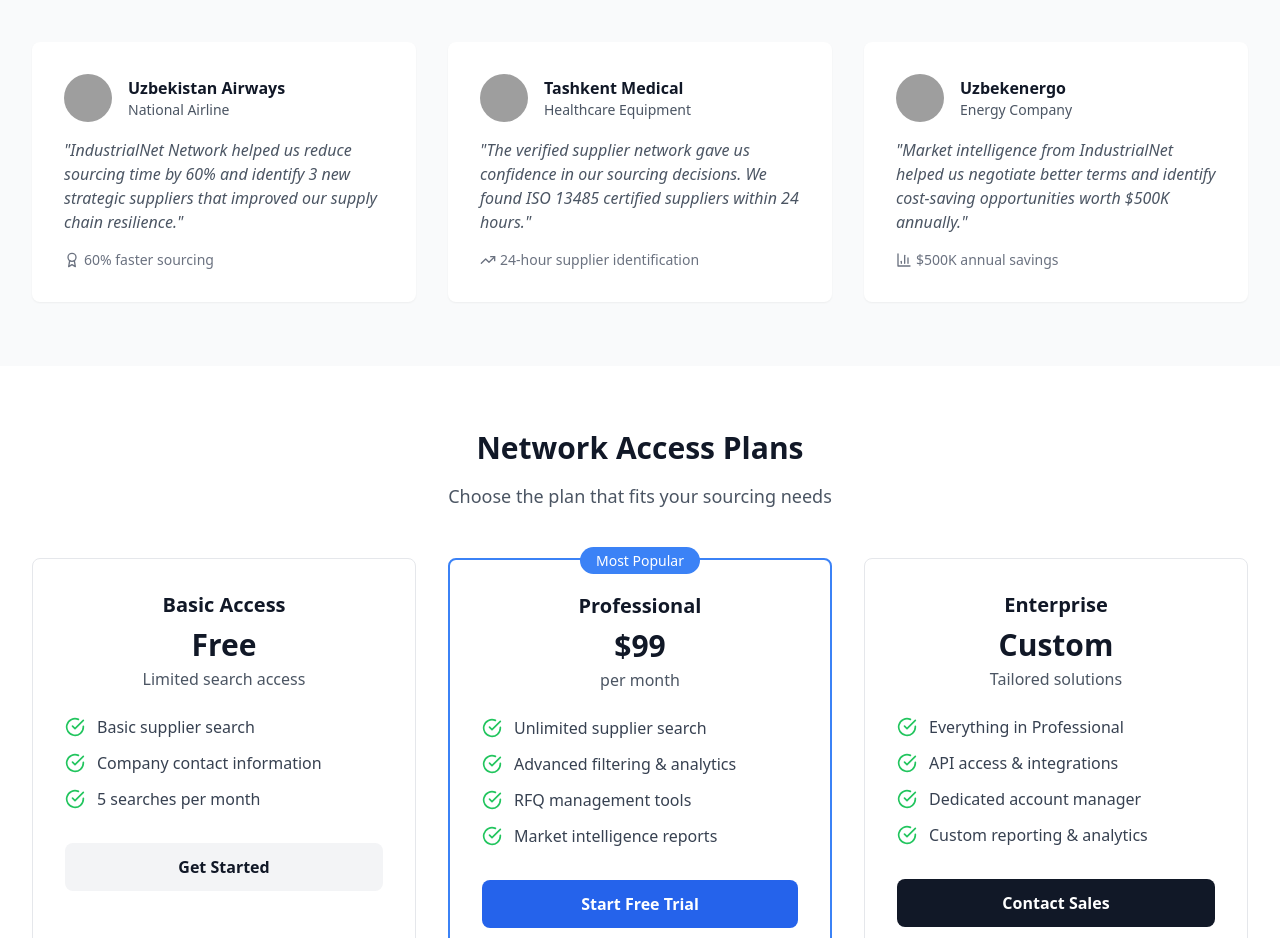
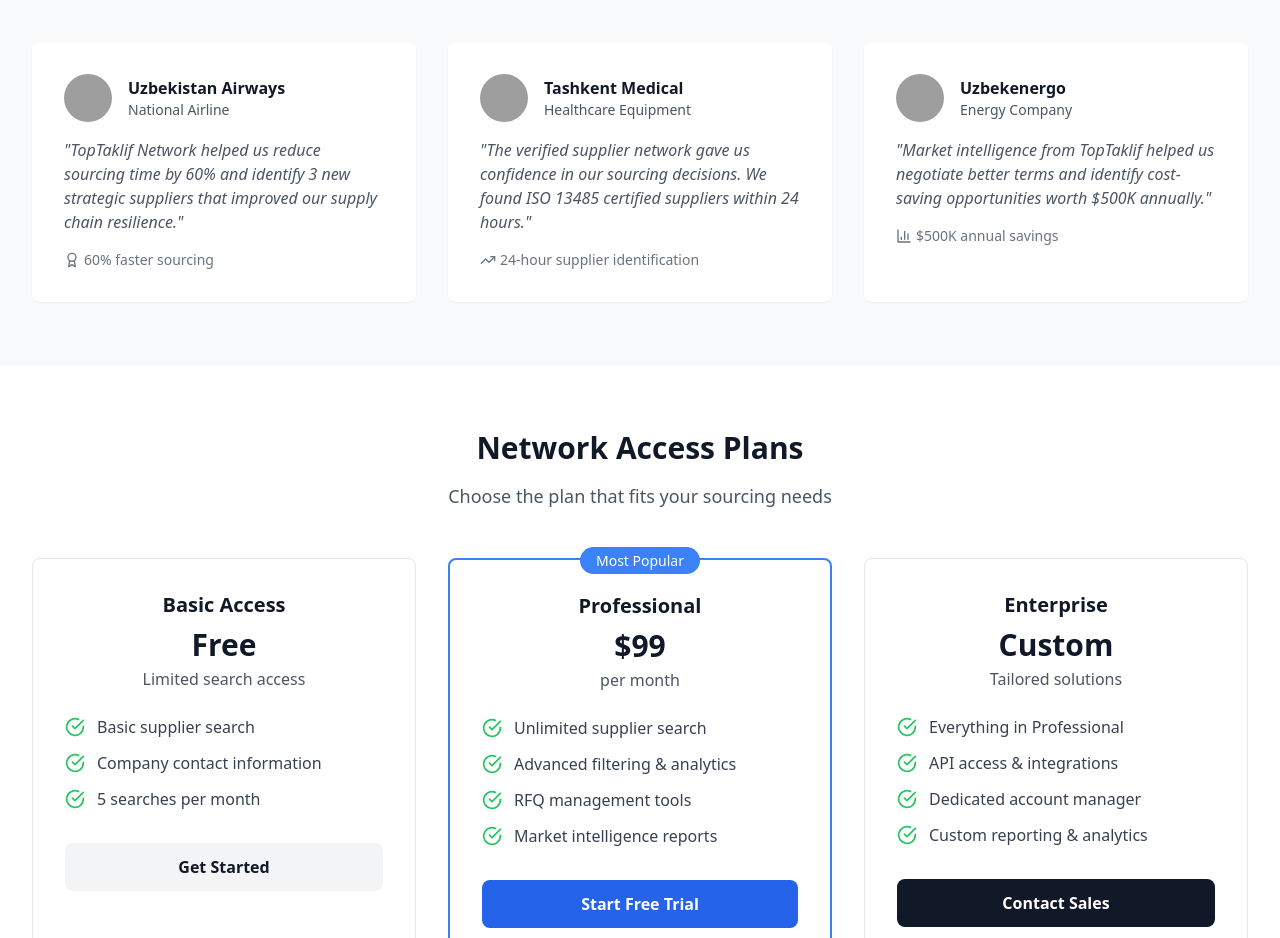
Before and after one commit to Latifkhonov/NewProject, a React (Vite) app: page / in a window 1280 px wide. Shown: the part 2220-3158 px from the top of the page. Built offline with nearby package versions, Linux system fonts and the light colour scheme; grey boxes are pictures that could not be loaded.

Commit message:
Update App.tsx

```diff
--- a/src/App.tsx
+++ b/src/App.tsx
@@ -608,7 +608,7 @@ const App: React.FC = () => {
                 </div>
               </div>
               <blockquote className="text-gray-600 italic mb-4">
-                "IndustrialNet Network helped us reduce sourcing time by 60% and identify 3 new strategic suppliers that improved our supply chain resilience."
+                "TopTaklif Network helped us reduce sourcing time by 60% and identify 3 new strategic suppliers that improved our supply chain resilience."
               </blockquote>
               <div className="flex items-center text-sm text-gray-500">
                 <Award className="h-4 w-4 mr-1" />
@@ -650,7 +650,7 @@ const App: React.FC = () => {
                 </div>
               </div>
               <blockquote className="text-gray-600 italic mb-4">
-                "Market intelligence from IndustrialNet helped us negotiate better terms and identify cost-saving opportunities worth $500K annually."
+                "Market intelligence from TopTaklif helped us negotiate better terms and identify cost-saving opportunities worth $500K annually."
               </blockquote>
               <div className="flex items-center text-sm text-gray-500">
                 <BarChart3 className="h-4 w-4 mr-1" />
```
